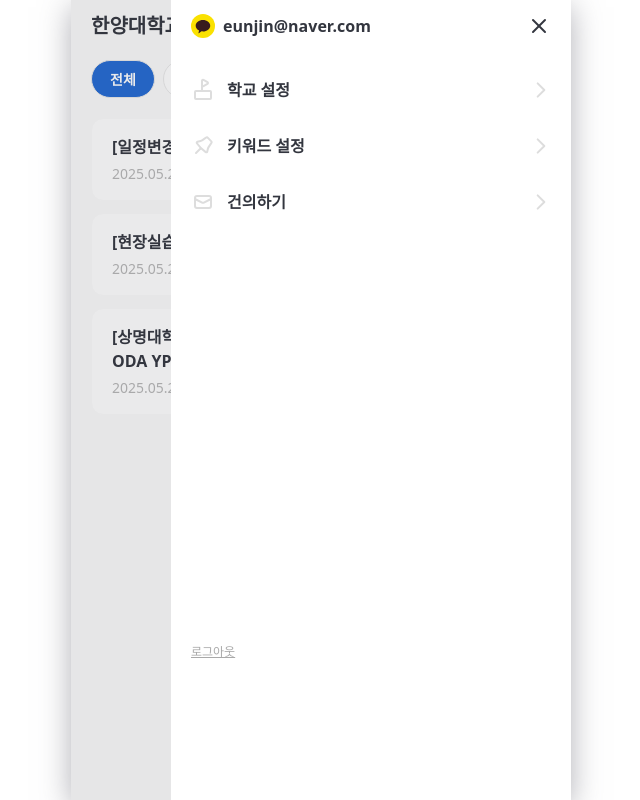
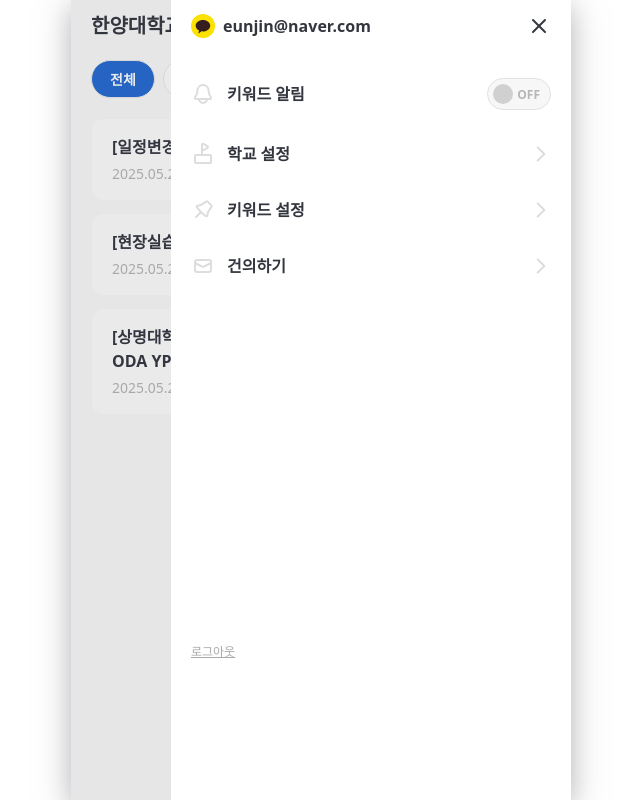
Before and after one commit to Head-4/Head-4-FE, a React (Create React App) app: page / in a window 1280 px wide. Both pictures are taken after a click on the button 858 px from the left and 26 px from the top of the page. Shown: the whole page, without its empty margins (319-959 px from the left). Built offline with nearby package versions, Linux system fonts and the light colour scheme; a web font is replaced by a local one.

Commit message:
feat: KeyWordOnOffButton add

```diff
--- a/src/layout/Aside/components/AsideBottom.tsx
+++ b/src/layout/Aside/components/AsideBottom.tsx
@@ -4,6 +4,8 @@ import {ReactComponent as UniversityIcon} from "../../../assets/Aside/University
 import {ReactComponent as KeywordIcon} from "../../../assets/Aside/KeywordIcon.svg";
 import {ReactComponent as MessageIcon} from "../../../assets/Aside/MessageIcon.svg";
 import {ReactComponent as ExpandIcon} from "../../../assets/Aside/ExpandIcon.svg";
+import {ReactComponent as BellIcon} from "../../../assets/Aside/BellIcon.svg";
+import {useState} from "react";
 
 interface AsideBottomProps {
     toggleAside: () => void;
@@ -28,8 +30,21 @@ const AsideItems = [
 ];
 
 export default function AsideBottom({toggleAside}: AsideBottomProps) {
+    const [keyWordToggle, setKeyWordToggle] = useState<boolean>(false);
+    const clickKeyWordToggle = () => {
+        setKeyWordToggle((prev) => !prev);
+    };
+
     return (
-        <AsideBottomUl>
+        <>
+            <OnOffDiv>
+                <BellIcon/>
+                <AsideSetting>키워드 알림</AsideSetting>
+                <KeyWordOnOffButton onClick={clickKeyWordToggle} $keyWordToggle={keyWordToggle}>
+                    {keyWordToggle ? "ON" : "OFF"}
+                </KeyWordOnOffButton>
+            </OnOffDiv>
+            <ul>
                 {AsideItems.map(({to, Icon, label}, index) => (
                     <li key={index}>
                         <AsideLink to={to} onClick={toggleAside}>
@@ -39,12 +54,46 @@ export default function AsideBottom({toggleAside}: AsideBottomProps) {
                         </AsideLink>
                     </li>
                 ))}
-        </AsideBottomUl>
+            </ul>
+        </>
     );
 }
 
-const AsideBottomUl = styled.ul`
+const OnOffDiv = styled.div`
     margin-top: 10px;
+    display: flex;
+    column-gap: 12px;
+    padding: 16px 20px;
+    align-items: center;
+    color: #DDDDDD;
+`;
+
+const KeyWordOnOffButton = styled.button<{ $keyWordToggle: boolean }>`
+    padding: 0 10px;
+    text-align: ${({$keyWordToggle}) => $keyWordToggle ? 'left' : 'right'};
+    font-size: 12px;
+    font-weight: 600;
+    color: ${({$keyWordToggle, theme}) => $keyWordToggle ? theme.colors.primary : '#B7B7B7'};
+    position: relative;
+    width: 64px;
+    height: 32px;
+    border-radius: 24px;
+    border: 1px solid ${({$keyWordToggle}) => $keyWordToggle ? '#BFCFE9' : '#E2E2E2'};
+    background-color: ${({$keyWordToggle}) => $keyWordToggle ? '#E4EBF5' : '#F7F7F7'};
+    transition: background-color 0.2s;
+
+    &::after {
+        position: absolute;
+        content: "";
+        left: ${({$keyWordToggle}) => $keyWordToggle ? '38px' : '5px'};
+        top: 50%;
+        transform: translateY(-50%);
+        width: 20px;
+        height: 20px;
+        background-color: ${({$keyWordToggle, theme}) => $keyWordToggle ? theme.colors.primary : '#D0D0D0'};
+        border-radius: 50%;
+        transition: all 0.2s;
+    }
 `;
 
 const AsideLink = styled(Link)`
```
Also changed, not shown: src/assets/Aside/BellIcon.svg (added). Lines whose indentation alone changed are shown as unchanged.
